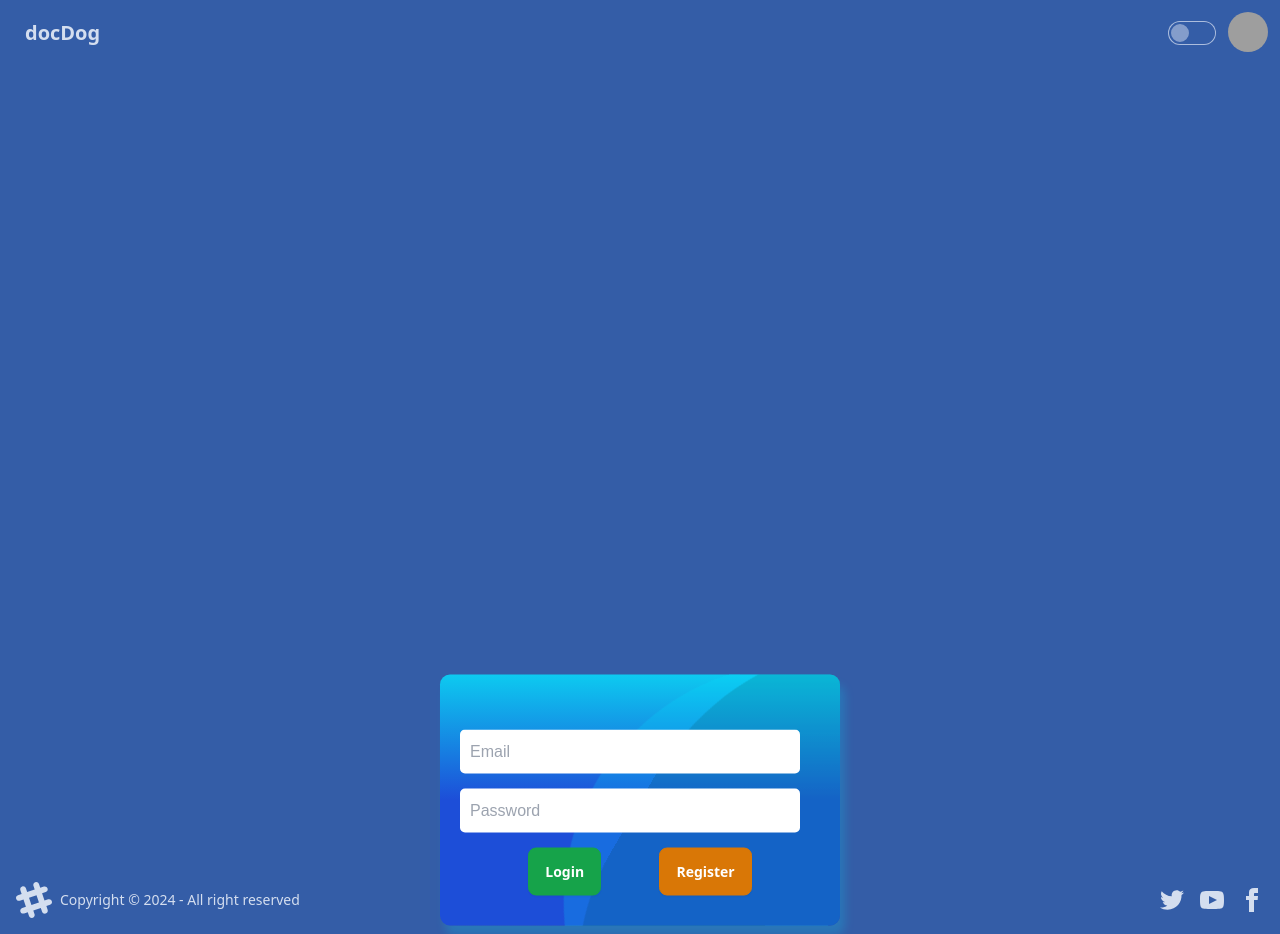
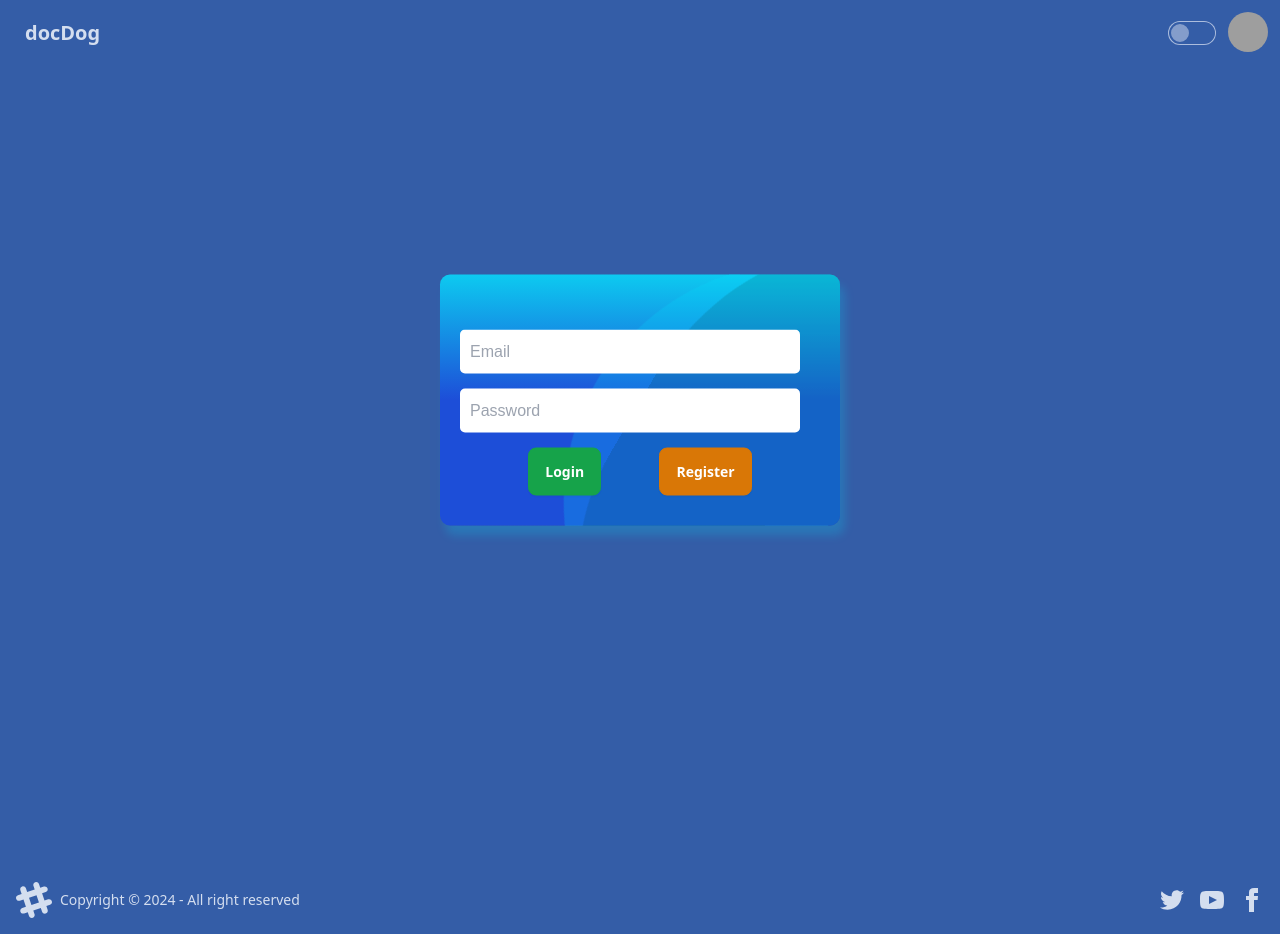
Before and after one commit to krzysztoffila/docDog, a Vue app: page /login in a window 1280 px wide. Built offline with nearby package versions, Linux system fonts and the light colour scheme; grey boxes are pictures that could not be loaded.

Commit message:
Fixing margin-top

```diff
--- a/src/components/UI/user/login/LoginUser.vue
+++ b/src/components/UI/user/login/LoginUser.vue
@@ -18,7 +18,7 @@
       />
       <div class="flex justify-evenly">
         <button class="btn btn-success text-white">Login</button>
-        <div @click.stop>
+        <div>
           <router-link to="/register" class="btn btn-warning text-white">
             Register
           </router-link>
@@ -61,7 +61,6 @@ export default {
   background-image: linear-gradient(to bottom, #0dcaf0, #1d4ed8, #1d4ed8);
   padding: 40px 30px 30px 30px;
   border-radius: 10px;
-  margin-top: 400px;
   position: absolute;
   top: 50%;
   left: 50%;
```
